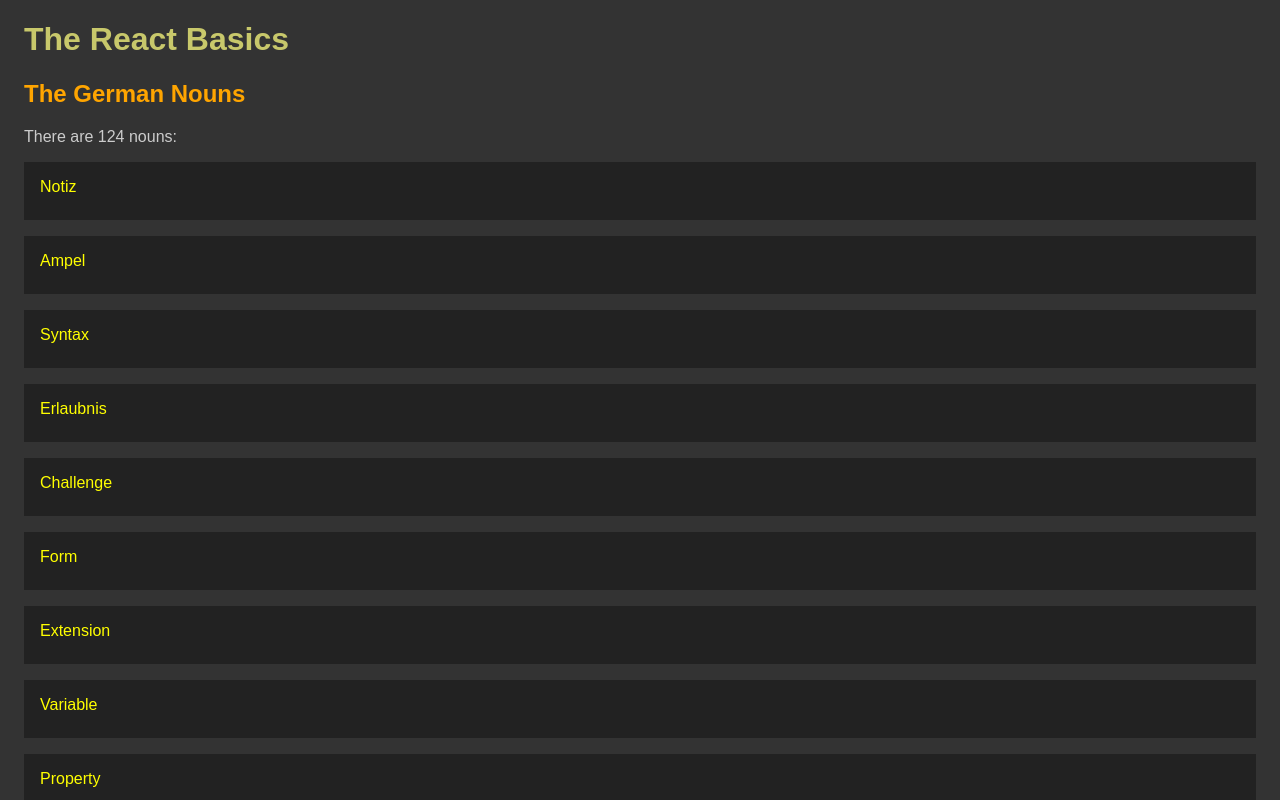
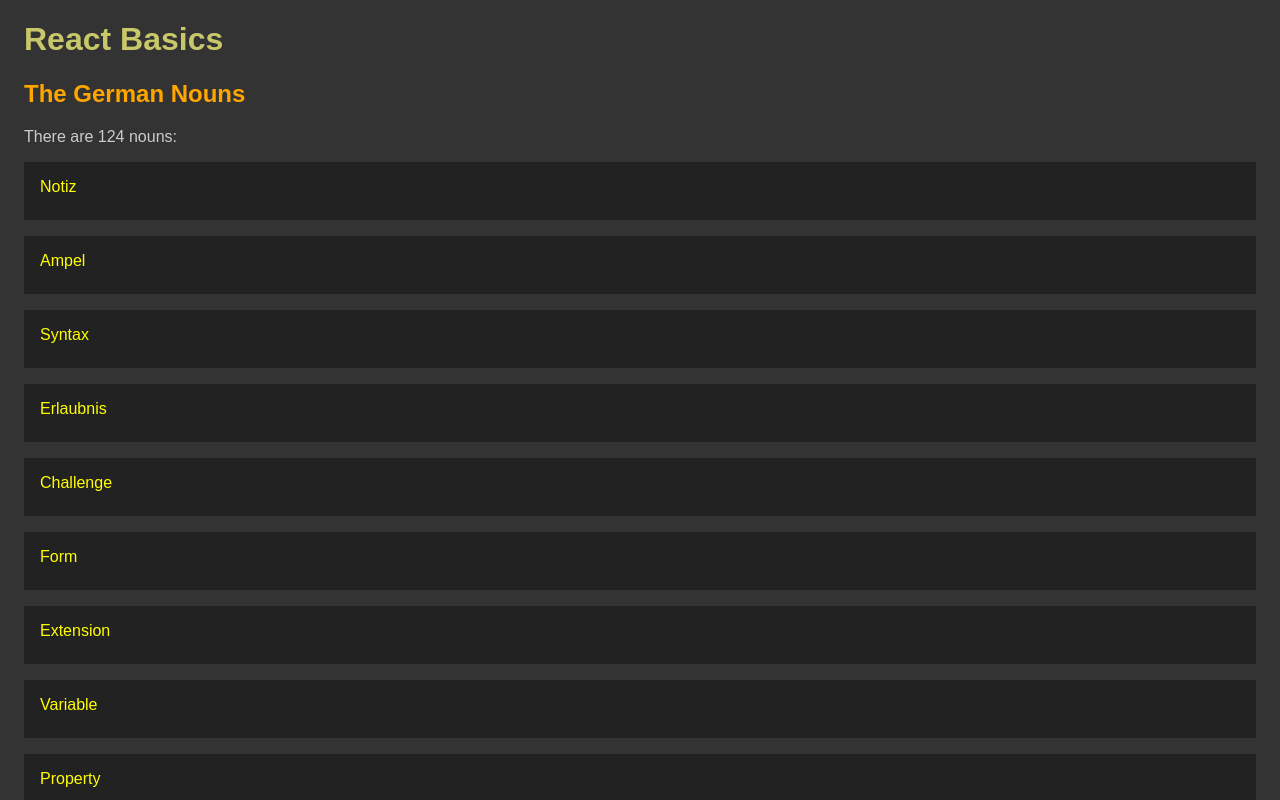
Before and after one commit to edwardtanguay/et001-react-basics, a React (Vite) app: page / in a window 1280 px wide. Shown: the top 800 px of the page. Built offline with nearby package versions, Linux system fonts and the light colour scheme.

Commit message:
new variable in appContext

```diff
--- a/src/App.tsx
+++ b/src/App.tsx
@@ -5,12 +5,11 @@
 import { AppContext } from './AppContext';
 
 const App = () => {
-	const { nouns, setNouns } = useContext(AppContext);
-	const title = 'The React Basics';
+	const { nouns, setNouns, appTitle } = useContext(AppContext);
 
 	return (
 		<div className="App">
-			<h1>{title}</h1>
+			<h1>{appTitle}</h1>
 			<AppTitle />
 			<p>There are {nouns.length} nouns:</p>
 			<Nouns />
--- a/src/AppContext.tsx
+++ b/src/AppContext.tsx
@@ -5,6 +5,7 @@
 interface IAppContext {
 	nouns: INoun[];
 	setNouns: Dispatch<SetStateAction<INoun[]>>;
+	appTitle: string;
 }
 
 interface IAppProvider {
@@ -25,11 +26,14 @@
 export const AppProvider: React.FC<IAppProvider> = ({ children }) => {
 	const [nouns, setNouns] = useState(_nouns);
 
+	const appTitle = 'React Basics';
+
 	return (
 		<AppContext.Provider
 			value={{
 				nouns,
-				setNouns
+				setNouns,
+				appTitle
 			}}
 		>
 			{children}
```
Also changed, not shown: tsconfig.node.json (line endings or trailing spaces).
